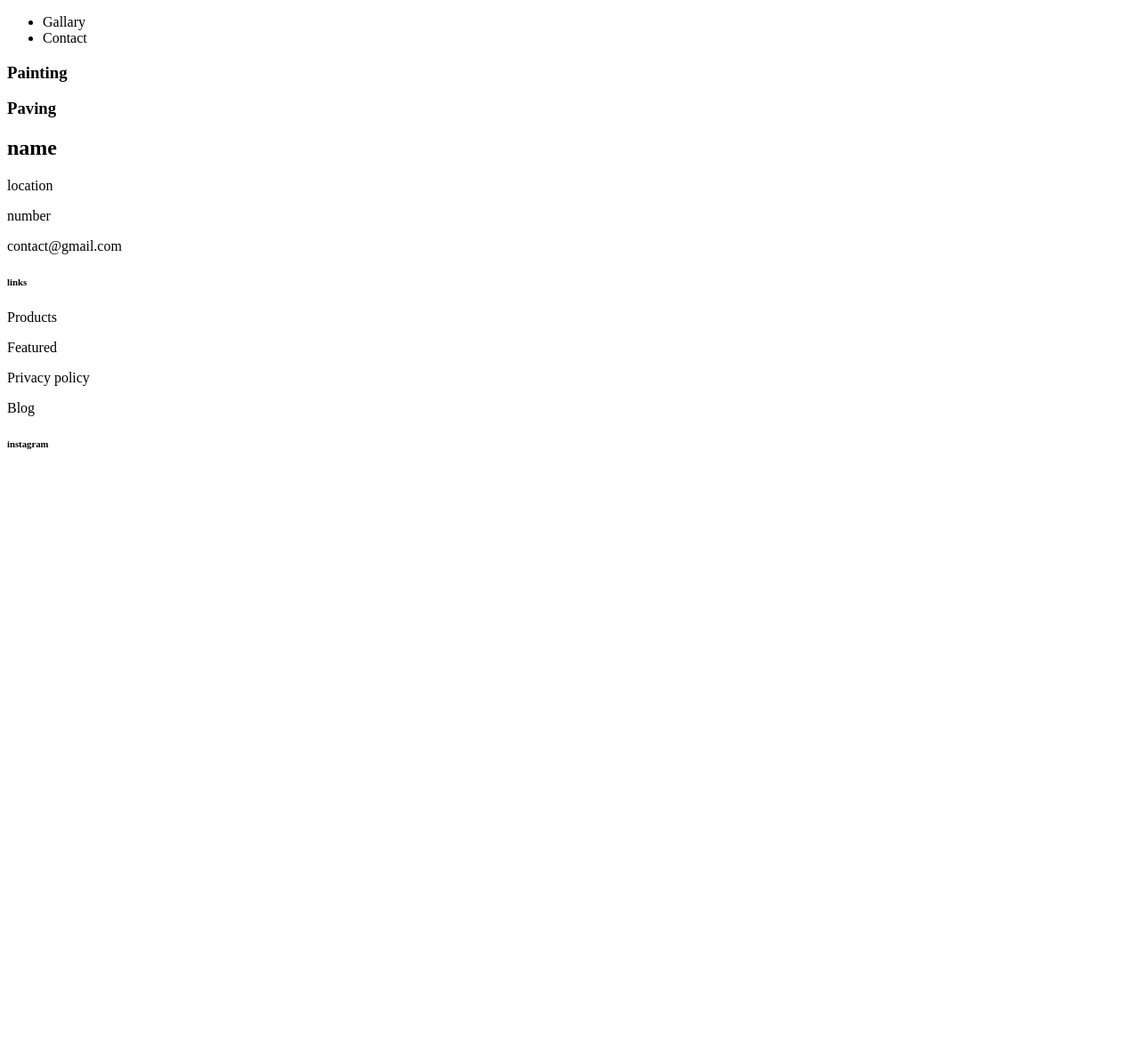
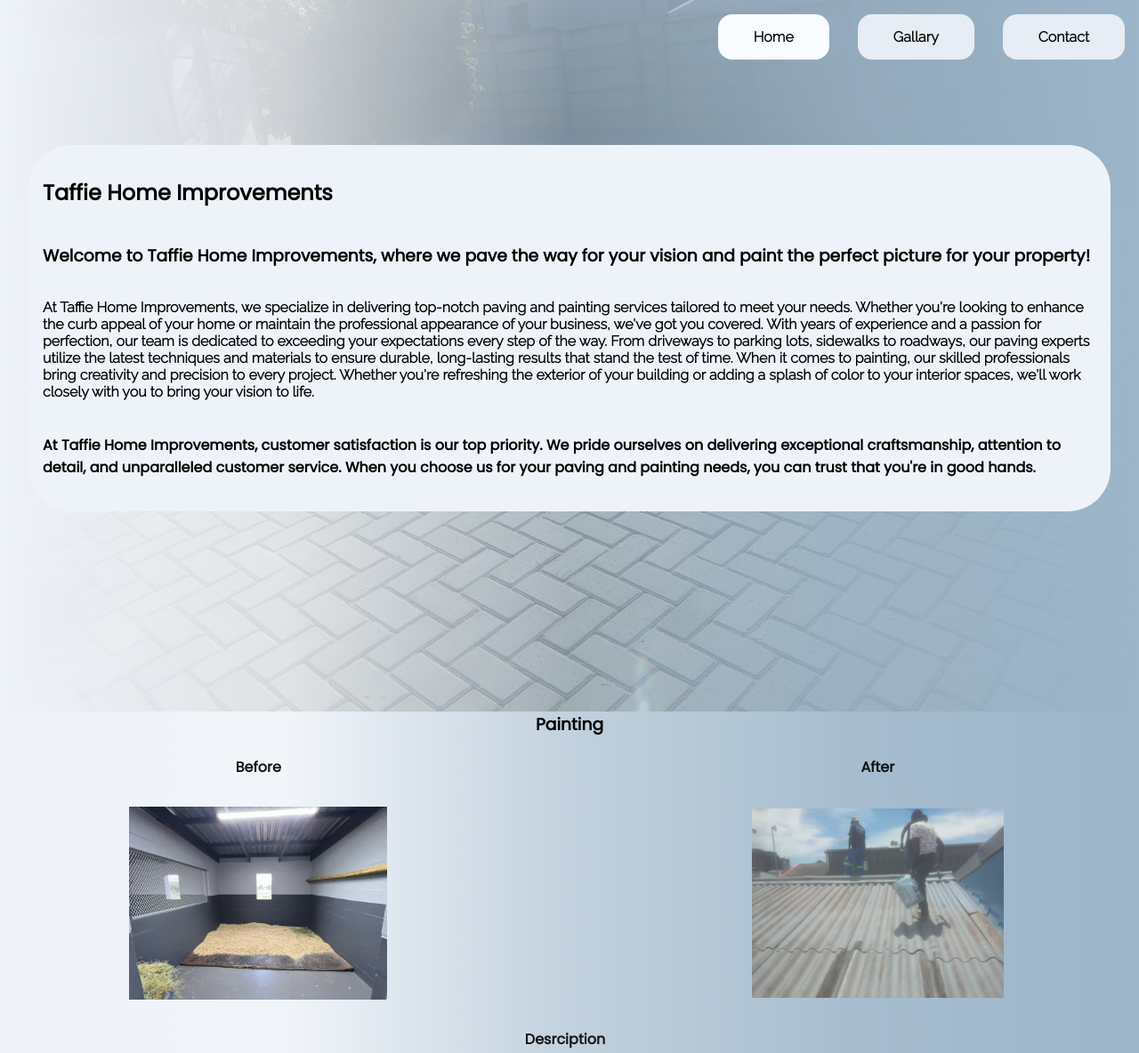
Before and after one commit to taylordavids1021/Paving_Painting_Website, a plain HTML site: page index.html in a window 1280 px wide. Shown: the top 1184 px of the page at 89% size. Before the commit the page ends 800 px from the top, so only its background shows below. Drawn offline with Linux system fonts and the light colour scheme.

Commit message:
link favicon, google font, js file, css file

```diff
--- a/index.html
+++ b/index.html
@@ -3,37 +3,66 @@
 <head>
     <meta charset="UTF-8">
     <meta name="viewport" content="width=device-width, initial-scale=1.0">
-    <title>Paving_Painting_Website</title>
+    <link rel="stylesheet" href="index.css">
+    <!-- FAVICON -->
+    <link rel="apple-touch-icon" sizes="180x180" href="/apple-touch-icon.png">
+    <link rel="icon" type="image/png" sizes="32x32" href="favicon_io (4)/favicon-32x32.png">
+    <link rel="icon" type="image/png" sizes="16x16" href="favicon_io (4)/favicon-16x16.png">
+    <link rel="manifest" href="/site.webmanifest">
+    <title>Taffie Home Improvements</title>
+    <script src="index.js"></script>
 </head>
 <body>
-    <nav>
-        <ul>
-            <li>Gallary</li>
-            <li>Contact</li>
-        </ul>
-    </nav>
+    <header>
+        <nav>
+            <ul class="navbar_container">
+                <li class="nav_list_items_home">Home</li>
+                <li class="nav_list_items"><a href="#gallary" class="nav_list_links">Gallary</a></li>
+                <li class="nav_list_items"><a href="" class="nav_list_links">Contact</a></li>
+            </ul>
+        </nav>
+        <article>
+            <h1>Taffie Home Improvements</h1>
+            <h3>Welcome to Taffie Home Improvements, where we pave the way for your vision and paint the perfect picture for your property!</h3>
+            <p>At Taffie Home Improvements, we specialize in delivering top-notch paving and painting services tailored to meet your needs. Whether you're looking to enhance the curb appeal of your home or maintain the professional appearance of your business, we've got you covered. With years of experience and a passion for perfection, our team is dedicated to exceeding your expectations every step of the way. From driveways to parking lots, sidewalks to roadways, our paving experts utilize the latest techniques and materials to ensure durable, long-lasting results that stand the test of time. When it comes to painting, our skilled professionals bring creativity and precision to every project. Whether you're refreshing the exterior of your building or adding a splash of color to your interior spaces, we'll work closely with you to bring your vision to life.</p>
+            <h4>At Taffie Home Improvements, customer satisfaction is our top priority. We pride ourselves on delivering exceptional craftsmanship, attention to detail, and unparalleled customer service. When you choose us for your paving and painting needs, you can trust that you're in good hands.</h4>
+        </article>
+    </header>
     <main>
+        <h3 id="gallary" class="main_headers">Painting</h3>
+        <button onclick="topFunction()" id="backToTopBtn" title="Go to top"><img src="assets/top.png" alt="Back to Top"></button>
         <section>
-            <h3>Painting</h3>
+            <h4 class="before">Before</h4>
+            <img src="assets/painting1.jpg" alt="" class="before_img">
+            <h4 class="after">After</h4>
+            <img src="assets/WhatsApp Image 2024-02-03 at 10.12.16_7e732983.jpg" alt="" class="after_img">
+            <h4 class="description">Desrciption</h4>
+            <p class="text">Lorem ipsum dolor sit amet consectetur adipisicing elit. Fugit quidem expedita nostrum sit eos odit enim error, minima nesciunt quas, non nihil quaerat ratione numquam assumenda qui praesentium, voluptatum accusamus!</p>
         </section>
+        <h3 class="main_headers">Paving</h3>
         <section>
-            <h3>Paving</h3>
+            <h4 class="before">Before</h4>
+            <img src="" alt="" class="before_img">
+            <h4 class="after">After</h4>
+            <img src="" alt="" class="after_img">
+            <h4 class="description">Desrciption</h4>
+            <p class="text">Lorem ipsum dolor sit amet consectetur adipisicing elit. Fugit quidem expedita nostrum sit eos odit enim error, minima nesciunt quas, non nihil quaerat ratione numquam assumenda qui praesentium, voluptatum accusamus!</p>
         </section>
     </main>
     <footer>
         <div class="details">
             <div>
-                <h2 class="details-name">name</h2>
+                <h2 class="details-name">Taffie Home Improvements</h2>
                 <p><i class="fas fa-map-marker-alt"></i>location</p>
                 <p><i class="fas fa-phone"></i>number</p>
                 <p><i class="fas fa-envelope"></i>contact@gmail.com</p>
             </div>
-            <div>
-                <h6 class="details-text">links</h6>
-                <p>Products</p>
-                <p>Featured</p>
-                <p>Privacy policy</p>
-                <p>Blog</p>
+            <div class="facebook">
+                <!-- heading -->
+                <h6 class="details-text">Facebook</h6>
+                <div class="facebook-grid">
+                    <!-- instagram images layout into a grid of 4 columns and 8 images -->
+                </div>
             </div>
                 <!-- instagram section -->
             <div class="insta">
```
